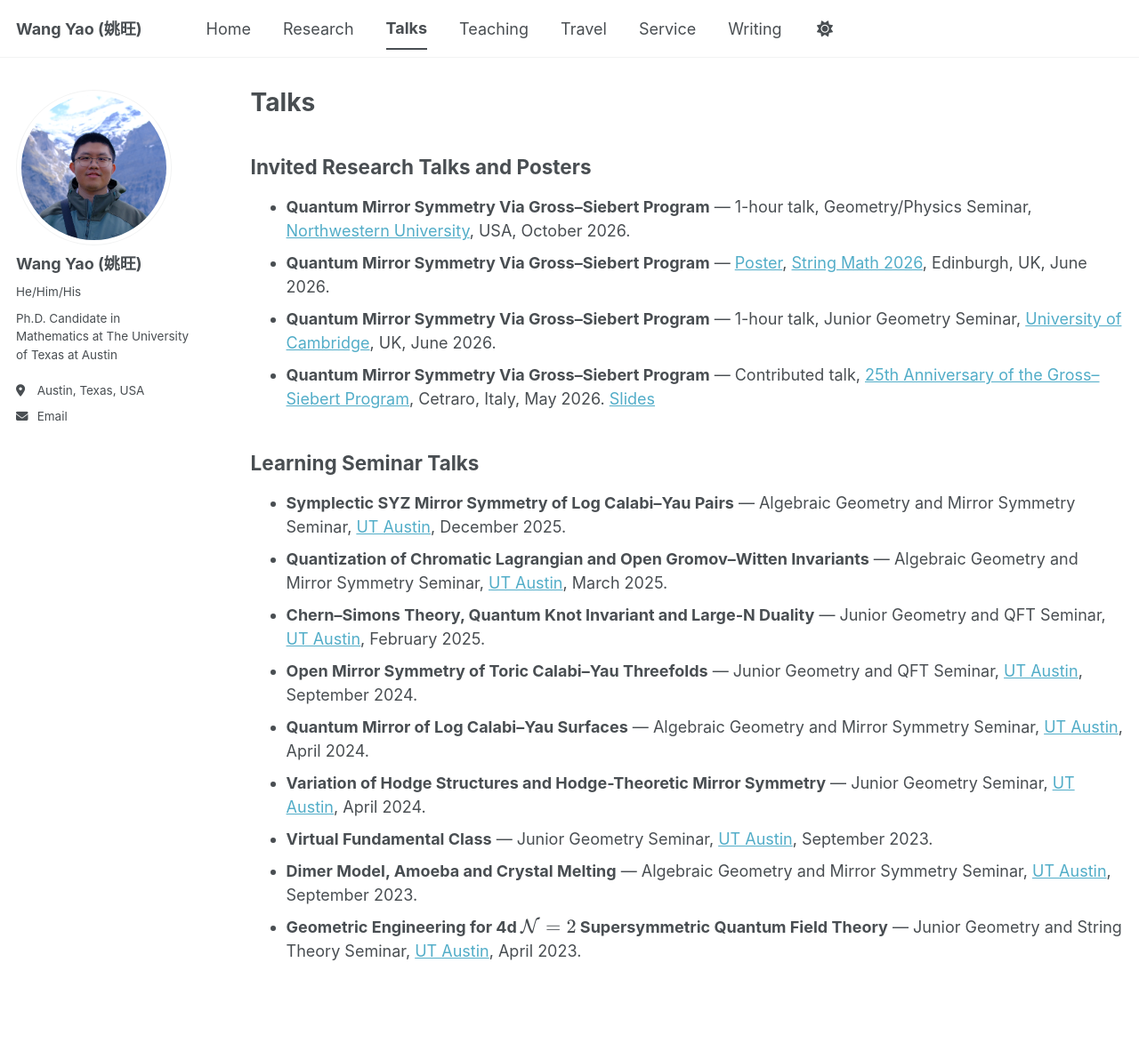
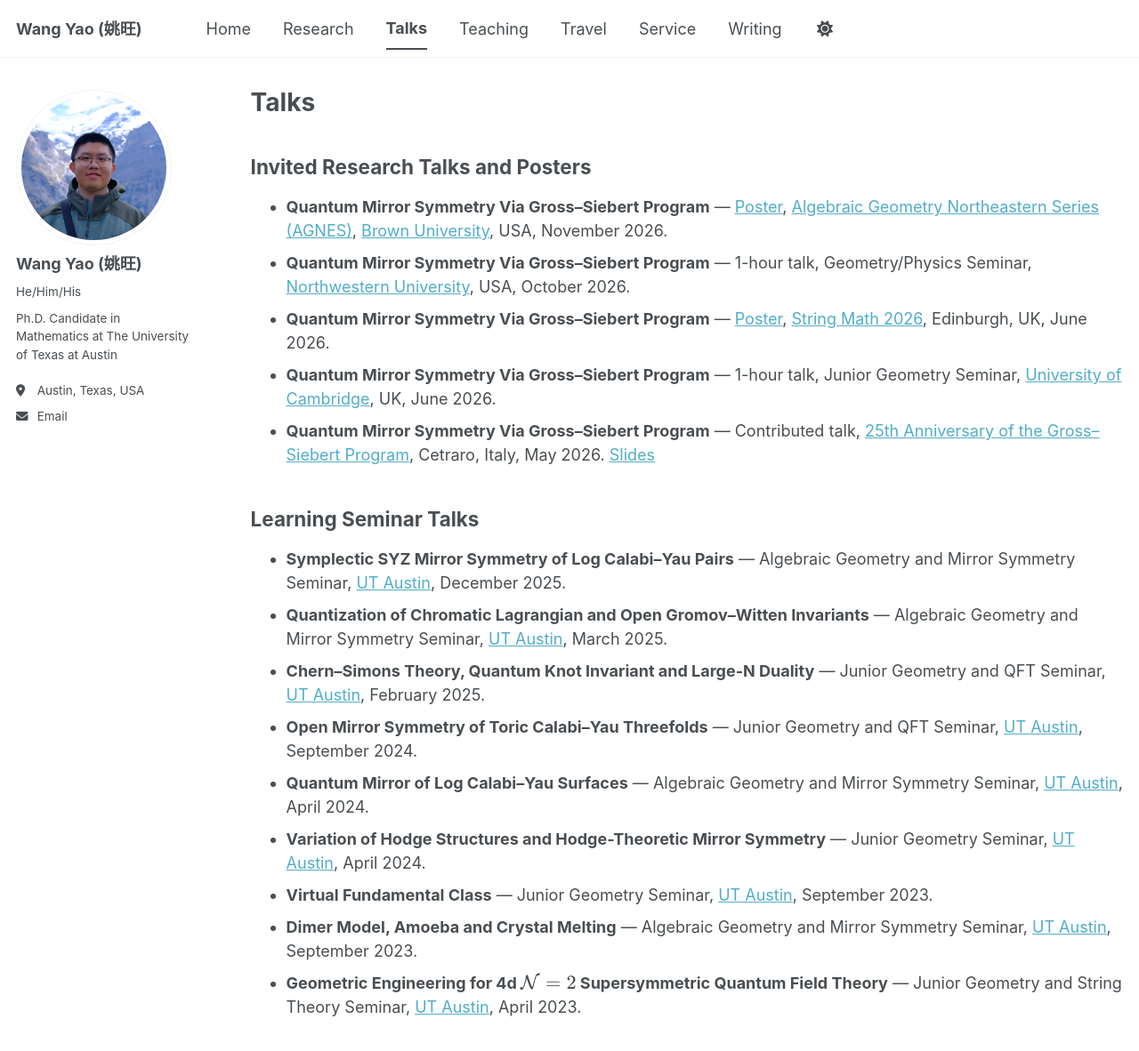
Before and after one commit to yaowang0604-git/yaowang0604-git.github.io, a Jekyll site: the page built from _pages/talks.md, in a window 1280 px wide and 1200 px high. Shown: the top 1182 px of the window at 89% size. Built offline with Jekyll 4.4.1, drawn with Linux system fonts in a browser that asks for light colours; a style sheet for code colours, icons or effects is not loaded.

Commit message:
Update talks.md

```diff
--- a/_pages/talks.md
+++ b/_pages/talks.md
@@ -6,6 +6,7 @@ author_profile: true
 ---
 
 ## Invited Research Talks and Posters
+- **Quantum Mirror Symmetry Via Gross–Siebert Program** — [Poster](/files/Poster_AGNES_Brown_2026.pdf), [Algebraic Geometry Northeastern Series (AGNES)](https://sites.google.com/site/agneshomepage/brown-2026), [Brown University](https://mathematics.brown.edu/), USA, November 2026.
 - **Quantum Mirror Symmetry Via Gross–Siebert Program** — 1-hour talk, Geometry/Physics Seminar, [Northwestern University](https://www.math.northwestern.edu/), USA, October 2026.
 - **Quantum Mirror Symmetry Via Gross–Siebert Program** — [Poster](/files/Poster_String_Math_2026_Edinburgh.pdf), [String Math 2026](https://icms.ac.uk/activities/workshop/stringmath26/), Edinburgh, UK, June 2026.
 - **Quantum Mirror Symmetry Via Gross–Siebert Program** — 1-hour talk, Junior Geometry Seminar, [University of Cambridge](https://www.dpmms.cam.ac.uk/), UK, June 2026.
```
